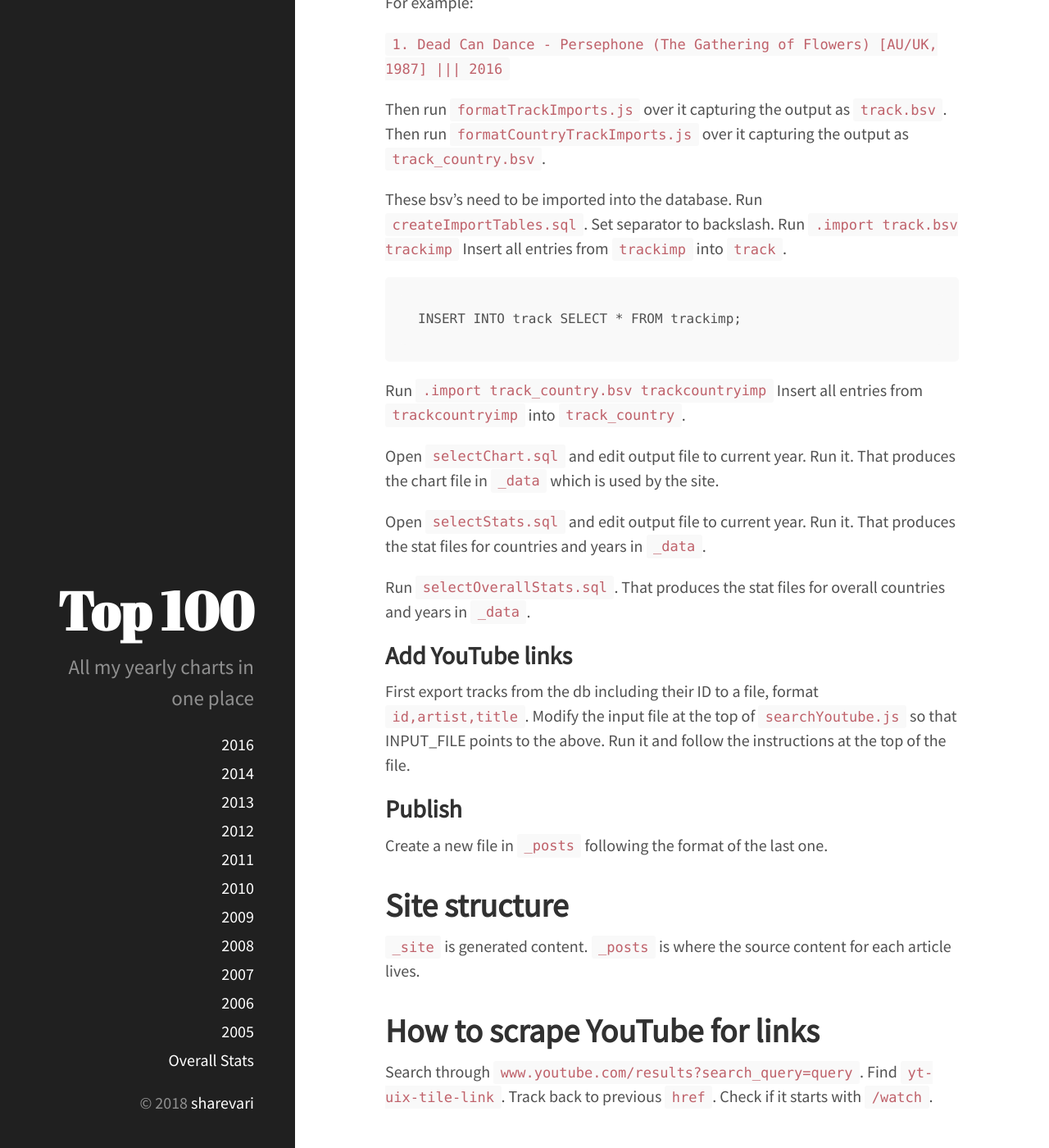
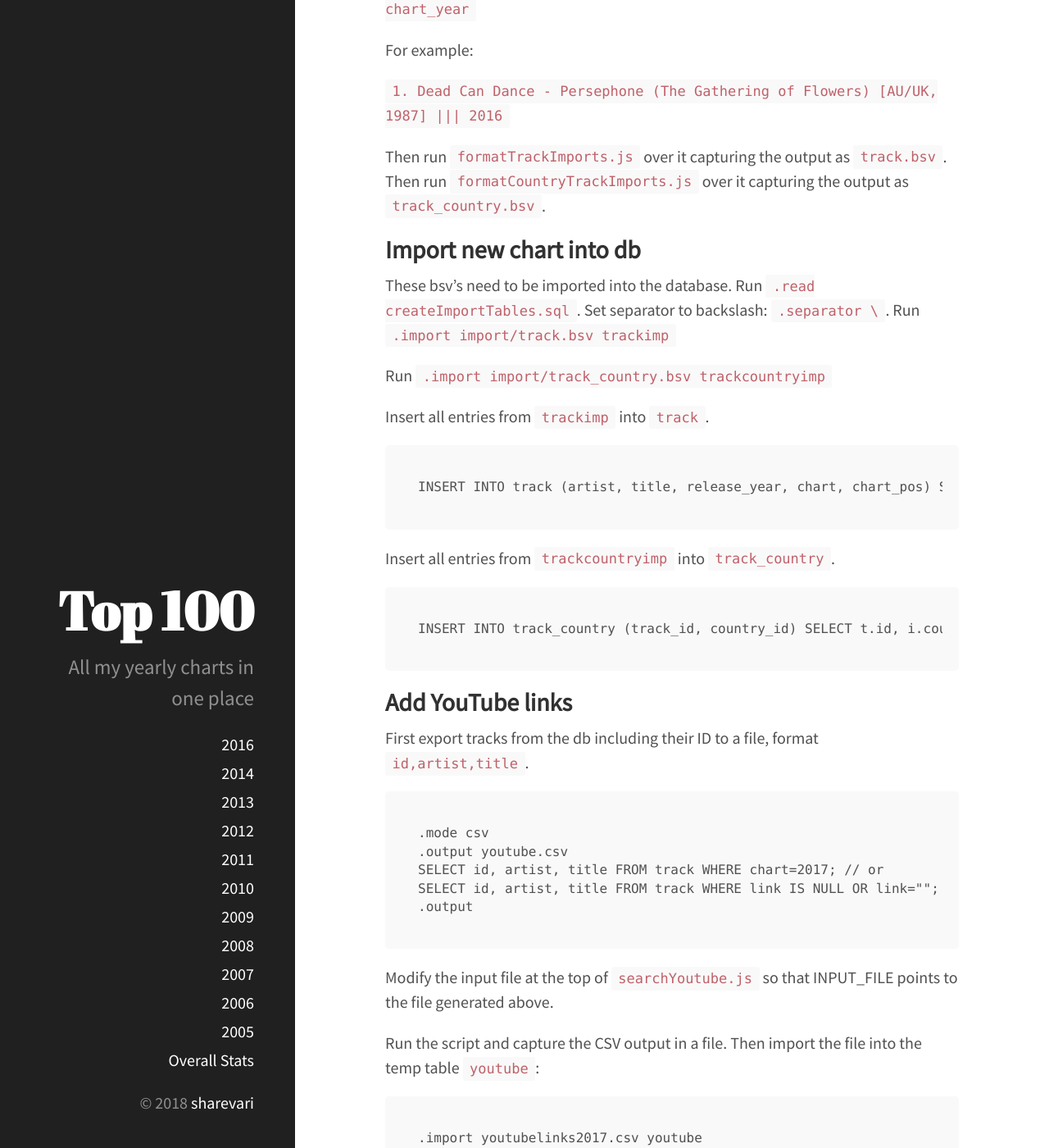
Before and after one commit to erikjalevik/top100, a Jekyll site: the page built from notes.md, in a window 1280 px wide and 1400 px high, scrolled down 505 px. Shown: the whole window at 82% size. Built offline with Jekyll 4.4.1, drawn with Linux system fonts in a browser that asks for light colours; our own code applies the rules of GitHub Pages for plain Markdown files; some of the changed text lies outside the part shown.

Commit message:
Add more notes

````diff
--- a/notes.md
+++ b/notes.md
@@ -13,18 +15,52 @@ For example:
 Then run `formatTrackImports.js` over it capturing the output as `track.bsv`.
 Then run `formatCountryTrackImports.js` over it capturing the output as `track_country.bsv`.
 
+## Import new chart into db
+
 These bsv's need to be imported into the database.
-Run `createImportTables.sql`.
-Set separator to backslash.
-Run `.import track.bsv trackimp`
+Run `.read createImportTables.sql`.
+Set separator to backslash: `.separator \`.
+Run `.import import/track.bsv trackimp`
+
+Run `.import import/track_country.bsv trackcountryimp`
+
 Insert all entries from `trackimp` into `track`.
+```
+INSERT INTO track (artist, title, release_year, chart, chart_pos) SELECT artist, title, release_year, chart, chart_pos FROM trackimp;
+```
+
+Insert all entries from `trackcountryimp` into `track_country`.
+```
+INSERT INTO track_country (track_id, country_id) SELECT t.id, i.country FROM track t, trackcountryimp i WHERE i.chart=t.chart AND i.chart_pos=t.chart_pos;
+```
+
+## Add YouTube links
+
+First export tracks from the db including their ID to a file, format `id,artist,title`.
 
 ```
-INSERT INTO track SELECT * FROM trackimp;
+.mode csv
+.output youtube.csv
+SELECT id, artist, title FROM track WHERE chart=2017; // or
+SELECT id, artist, title FROM track WHERE link IS NULL OR link="";
+.output
 ```
 
-Run `.import track_country.bsv trackcountryimp`
-Insert all entries from `trackcountryimp` into `track_country`.
+Modify the input file at the top of `searchYoutube.js` so that INPUT_FILE points to the file generated above.
+
+Run the script and capture the CSV output in a file. Then import the file into the temp table `youtube`:
+
+```
+.import youtubelinks2017.csv youtube
+```
+
+Update track table:
+
+```
+UPDATE track SET link = (SELECT link FROM youtube yt WHERE yt.id = track.id) WHERE EXISTS (SELECT * FROM youtube WHERE youtube.id = track.id);
+```
+
+## Generate served files
 
 Open `selectChart.sql` and edit output file to current year.
 Run it.
@@ -36,12 +72,6 @@ That produces the stat files for countries and years in `_data`.
 
 Run `selectOverallStats.sql`.
 That produces the stat files for overall countries and years in `_data`.
-
-## Add YouTube links
-
-First export tracks from the db including their ID to a file, format `id,artist,title`.
-Modify the input file at the top of `searchYoutube.js` so that INPUT_FILE points to the above.
-Run it and follow the instructions at the top of the file.
 
 ## Publish
 
@@ -58,3 +88,19 @@ Search through `www.youtube.com/results?search_query=query`.
 Find `yt-uix-tile-link`.
 Track back to previous `href`.
 Check if it starts with `/watch`.
+
+# Jekyll
+
+Jekyll takes files in `_posts` as input and generates the static HTML under `_site`. To build the site, run:
+
+```
+jekyll build
+```
+
+To server locally, run
+
+```
+jekyll serve
+```
+
+Defaults to `http://localhost:4000`.
````
Also changed, not shown: other parts of notes.md (+2 -0 lines).
